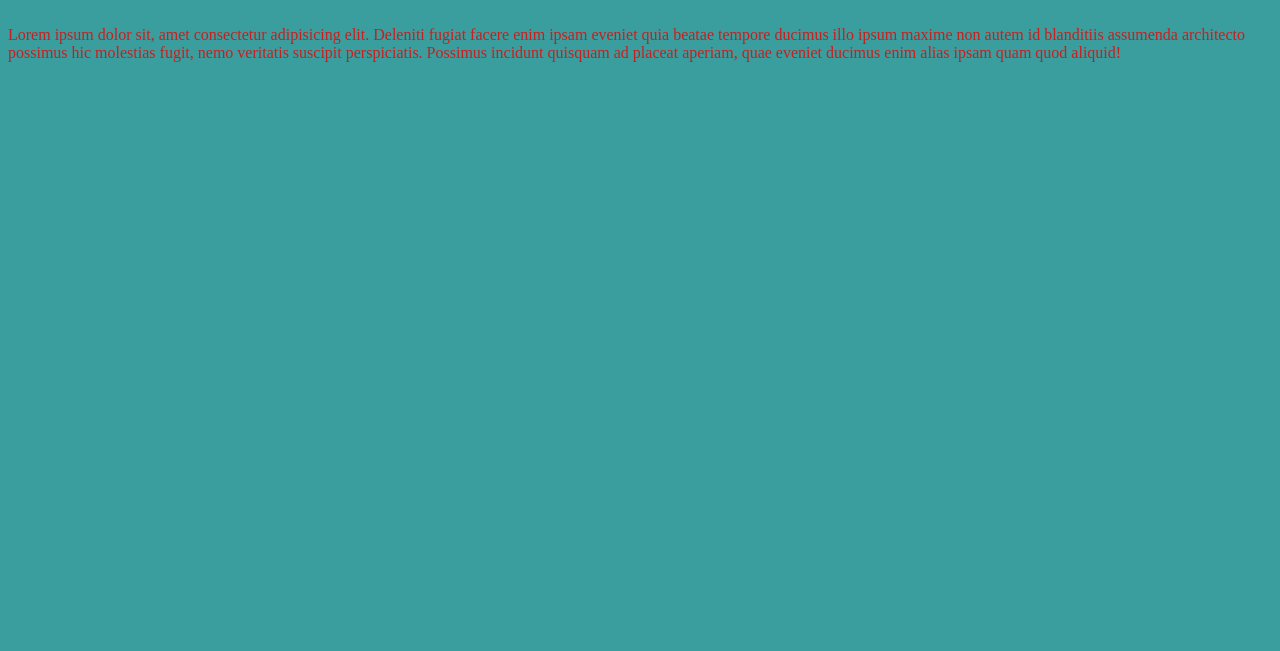
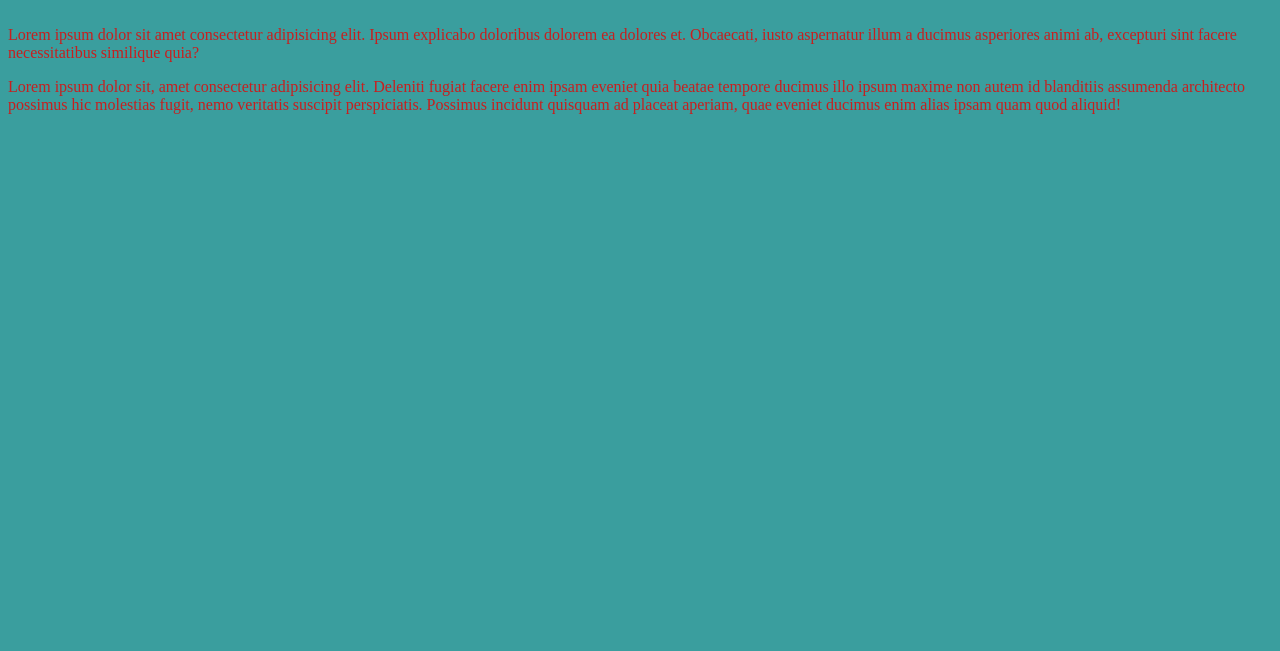
Before and after one commit to big17/GitTest, a plain HTML site: page index.html in a window 1280 px wide. Shown: the part 149-800 px from the top of the page. Drawn offline with Linux system fonts and the light colour scheme.

Commit message:
Новая ветка

```diff
--- a/index.html
+++ b/index.html
@@ -6,5 +6,6 @@
 <body>
     <p>Git + GitHub</p>
     <h2>Hello!!!</h2>
+    <p>Lorem ipsum dolor sit amet consectetur adipisicing elit. Ipsum explicabo doloribus dolorem ea dolores et. Obcaecati, iusto aspernatur illum a ducimus asperiores animi ab, excepturi sint facere necessitatibus similique quia?</p>
     <p>Lorem ipsum dolor sit, amet consectetur adipisicing elit. Deleniti fugiat facere enim ipsam eveniet quia beatae tempore ducimus illo ipsum maxime non autem id blanditiis assumenda architecto possimus hic molestias fugit, nemo veritatis suscipit perspiciatis. Possimus incidunt quisquam ad placeat aperiam, quae eveniet ducimus enim alias ipsam quam quod aliquid!</p>
 </body>
```
